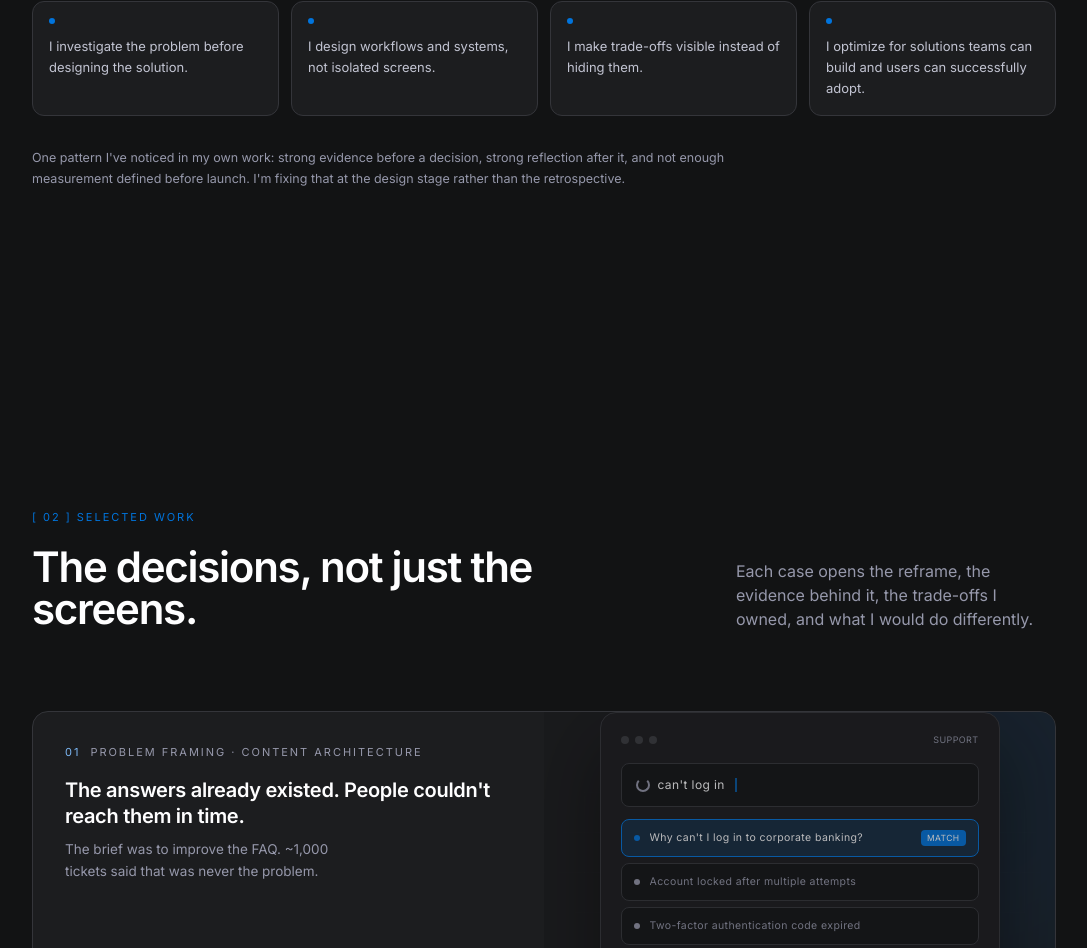
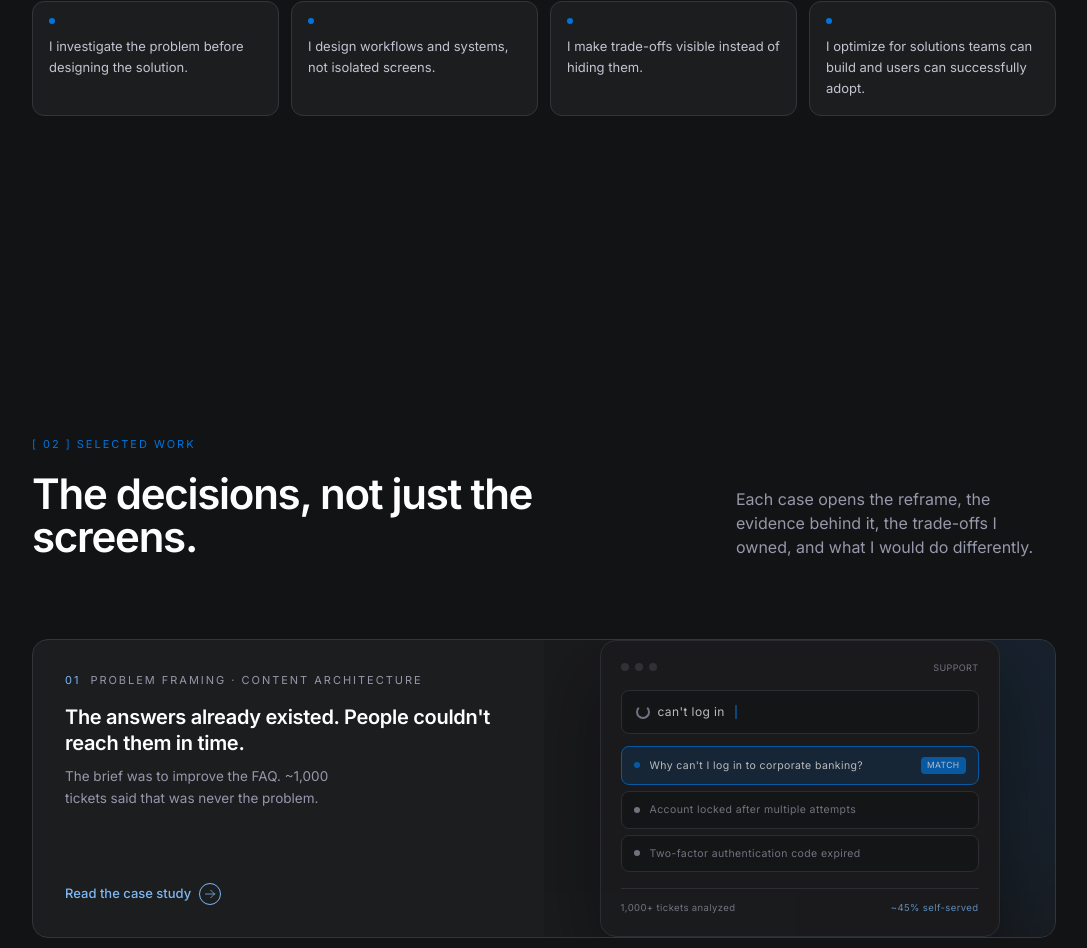
Before and after one commit to mozhganakbari78-hub/Mozhfolio, a Next.js app: page / in a window 1280 px wide. Shown: the part 1809-2757 px from the top of the page, without its empty margins (96-1183 px from the left). Built offline with nearby package versions, Linux system fonts and the light colour scheme.

Commit message:
Drop the measurement-pattern note from About

```diff
--- a/components/About.tsx
+++ b/components/About.tsx
@@ -168,17 +168,6 @@ export default function About() {
             ))}
           </div>
 
-          <motion.p
-            className="text-[12.5px] leading-relaxed mt-8 max-w-3xl"
-            style={{ color: "var(--text-tertiary)" }}
-            initial={{ opacity: 0 }}
-            animate={inView ? { opacity: 1 } : {}}
-            transition={{ duration: 0.5, delay: 0.7 }}
-          >
-            One pattern I&apos;ve noticed in my own work: strong evidence before a decision, strong
-            reflection after it, and not enough measurement defined before launch. I&apos;m fixing
-            that at the design stage rather than the retrospective.
-          </motion.p>
         </div>
       </div>
     </section>
```
